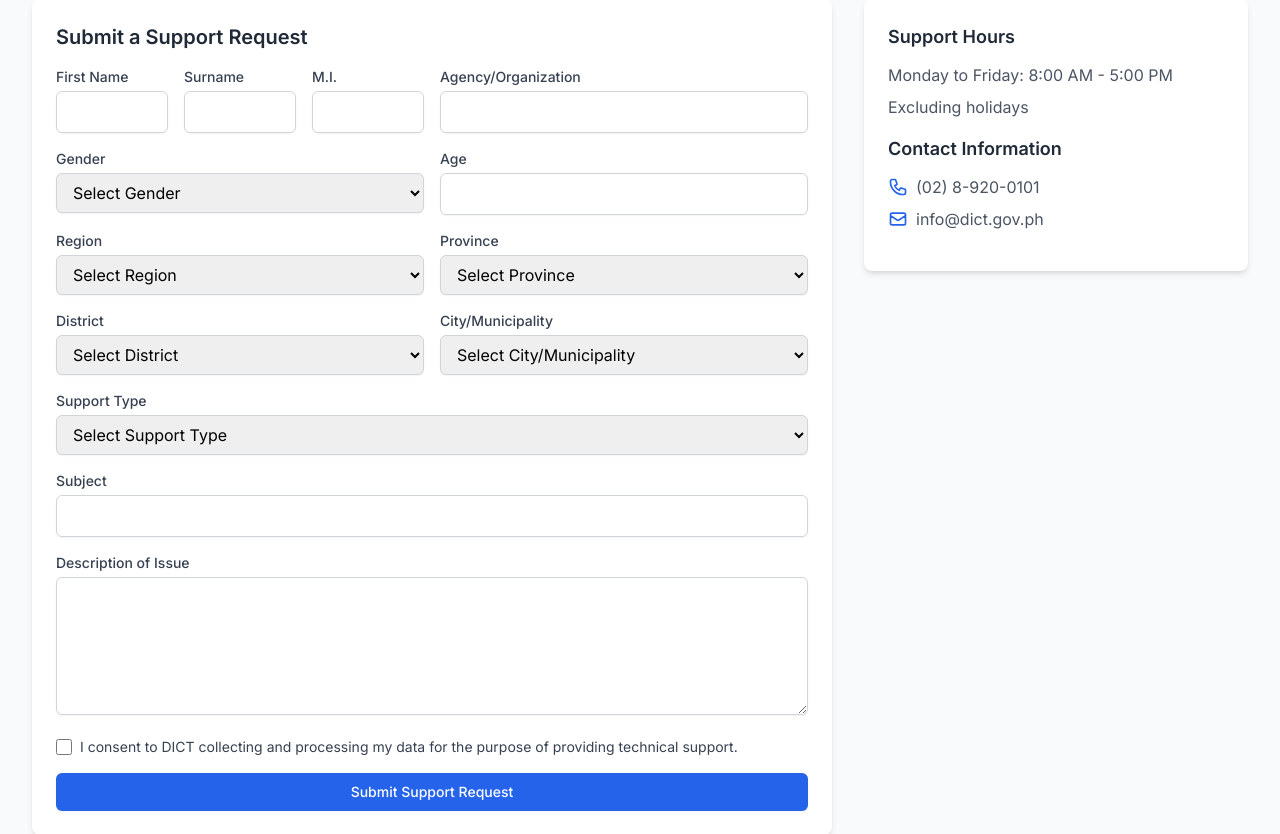
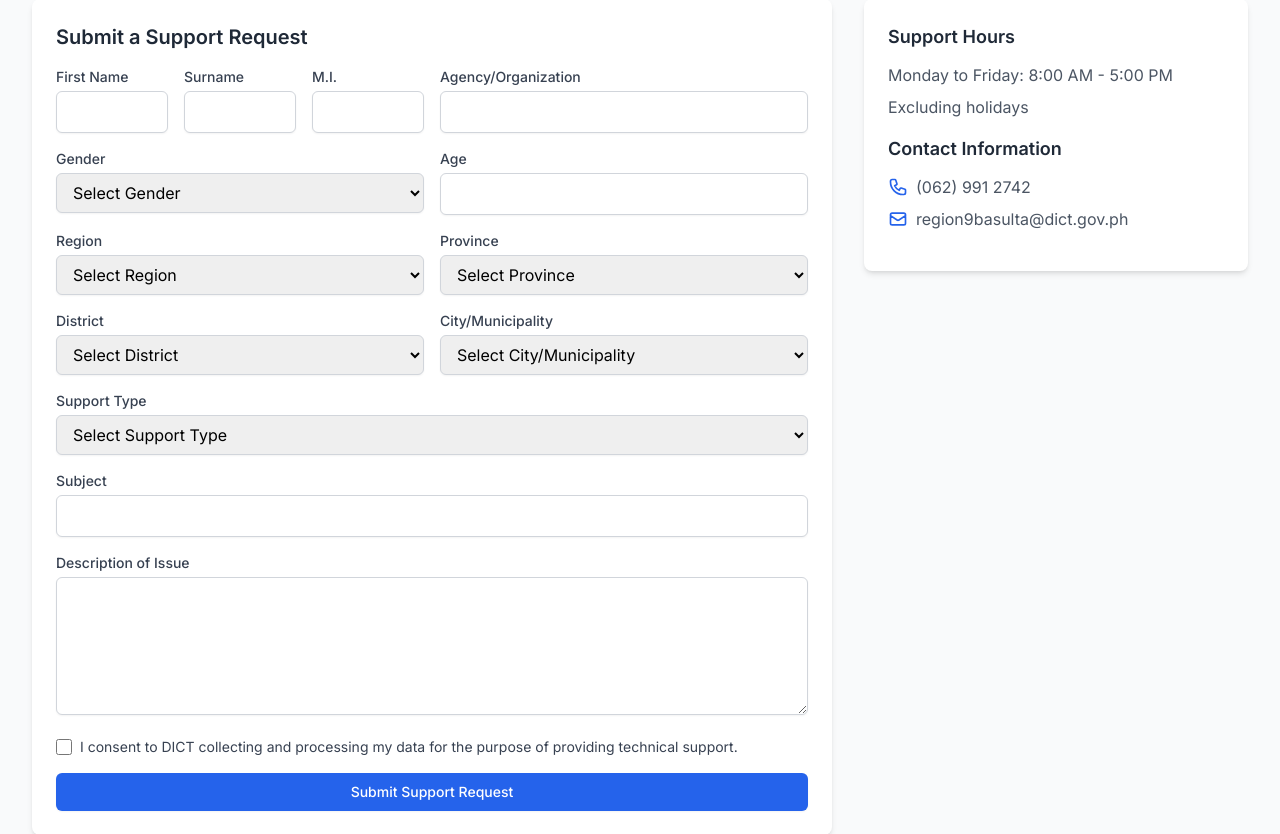
Before and after one commit to francispepito11/phase2, a PHP site: page /tech-support.php in a window 1280 px wide. Shown: the part 177-1011 px from the top of the page. Run offline with PHP 8.4, Linux system fonts and the light colour scheme; data comes from the database, SQL or seed files in the repository; some libraries are stand-ins or nearby versions.

Commit message:
Update contact information in tech support page and change YouTube link in index

```diff
--- a/index.php
+++ b/index.php
@@ -94,7 +94,7 @@
                             <path d="M23.953 4.57a10 10 0 01-2.825.775 4.958 4.958 0 002.163-2.723c-.951.555-2.005.959-3.127 1.184a4.92 4.92 0 00-8.384 4.482C7.69 8.095 4.067 6.13 1.64 3.162a4.822 4.822 0 00-.666 2.475c0 1.71.87 3.213 2.188 4.096a4.904 4.904 0 01-2.228-.616v.06a4.923 4.923 0 003.946 4.827 4.996 4.996 0 01-2.212.085 4.936 4.936 0 004.604 3.417 9.867 9.867 0 01-6.102 2.105c-.39 0-.779-.023-1.17-.067a13.995 13.995 0 007.557 2.209c9.053 0 13.998-7.496 13.998-13.985 0-.21 0-.42-.015-.63A9.935 9.935 0 0024 4.59z"/>
                         </svg>
                     </a>
-                    <a href="https://www.youtube.com/c/DICT.RO9BASULTA" target="_blank" class="text-white hover:text-gray-300">
+                    <a href="https://www.youtube.com/@DICTMindanaocluster1official" target="_blank" class="text-white hover:text-gray-300">
                         <svg class="h-6 w-6" fill="currentColor" viewBox="0 0 24 24">
                             <path d="M23.498 6.186a3.016 3.016 0 0 0-2.122-2.136C19.505 3.545 12 3.545 12 3.545s-7.505 0-9.377.505A3.017 3.017 0 0 0 .502 6.186C0 8.07 0 12 0 12s0 3.93.502 5.814a3.016 3.016 0 0 0 2.122 2.136c1.871.505 9.376.505 9.376.505s7.505 0 9.377-.505a3.015 3.015 0 0 0 2.122-2.136C24 15.93 24 12 24 12s0-3.93-.502-5.814zM9.545 15.568V8.432L15.818 12l-6.273 3.568z"/>
                         </svg>
--- a/tech-support.php
+++ b/tech-support.php
@@ -249,13 +249,13 @@ unset($_SESSION['success_message']);
                         <svg xmlns="http://www.w3.org/2000/svg" class="h-5 w-5 mr-2 text-blue-600" fill="none" viewBox="0 0 24 24" stroke="currentColor">
                             <path stroke-linecap="round" stroke-linejoin="round" stroke-width="2" d="M3 5a2 2 0 012-2h3.28a1 1 0 01.948.684l1.498 4.493a1 1 0 01-.502 1.21l-2.257 1.13a11.042 11.042 0 005.516 5.516l1.13-2.257a1 1 0 011.21-.502l4.493 1.498a1 1 0 01.684.949V19a2 2 0 01-2 2h-1C9.716 21 3 14.284 3 6V5z" />
                         </svg>
-                        (02) 8-920-0101
+                        (062) 991 2742
                     </p>
                     <p class="flex items-center text-gray-600 mb-4">
                         <svg xmlns="http://www.w3.org/2000/svg" class="h-5 w-5 mr-2 text-blue-600" fill="none" viewBox="0 0 24 24" stroke="currentColor">
                             <path stroke-linecap="round" stroke-linejoin="round" stroke-width="2" d="M3 8l7.89 5.26a2 2 0 002.22 0L21 8M5 19h14a2 2 0 002-2V7a2 2 0 00-2-2H5a2 2 0 00-2 2v10a2 2 0 002 2z" />
                         </svg>
-                        info@dict.gov.ph
+                        region9basulta@dict.gov.ph
                     </p>
                 </div>
 
```
